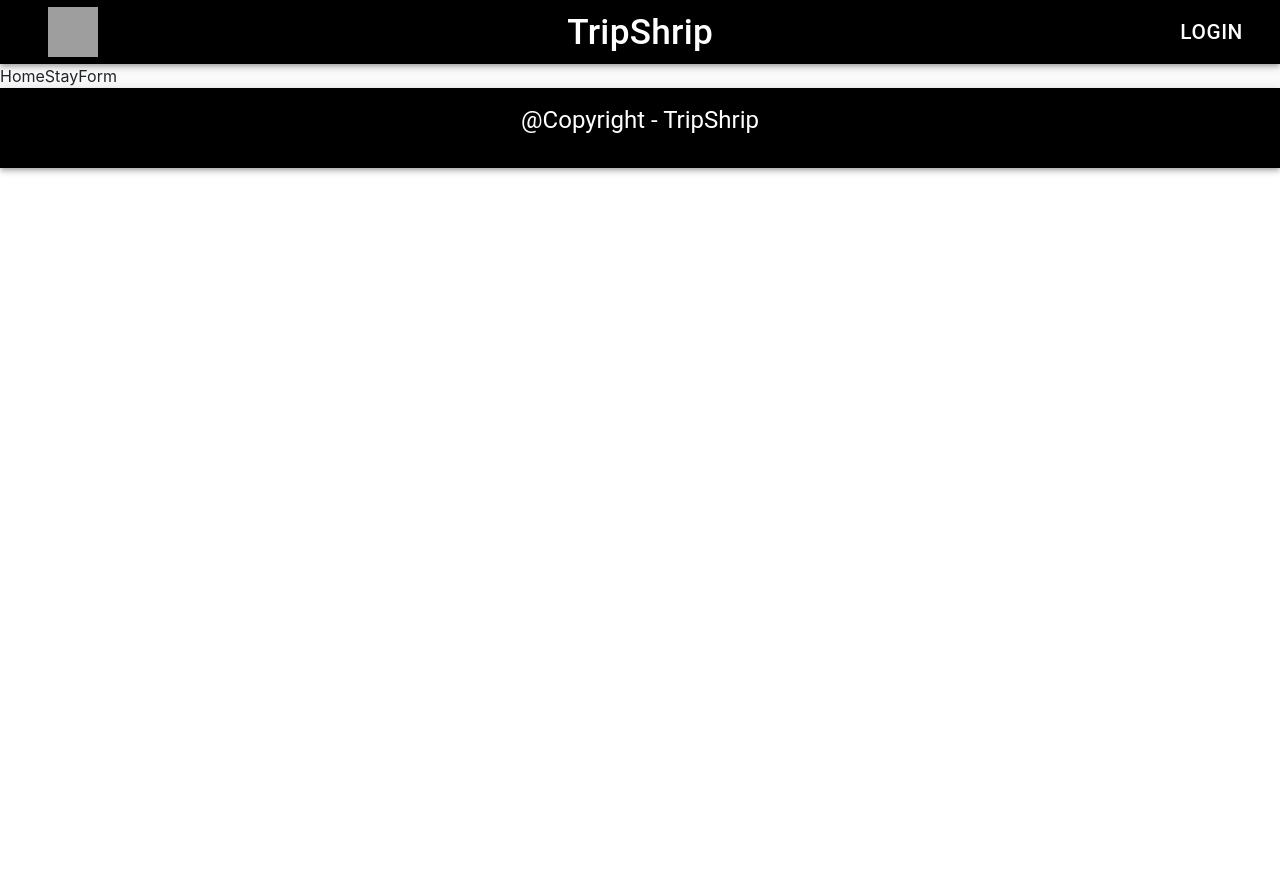
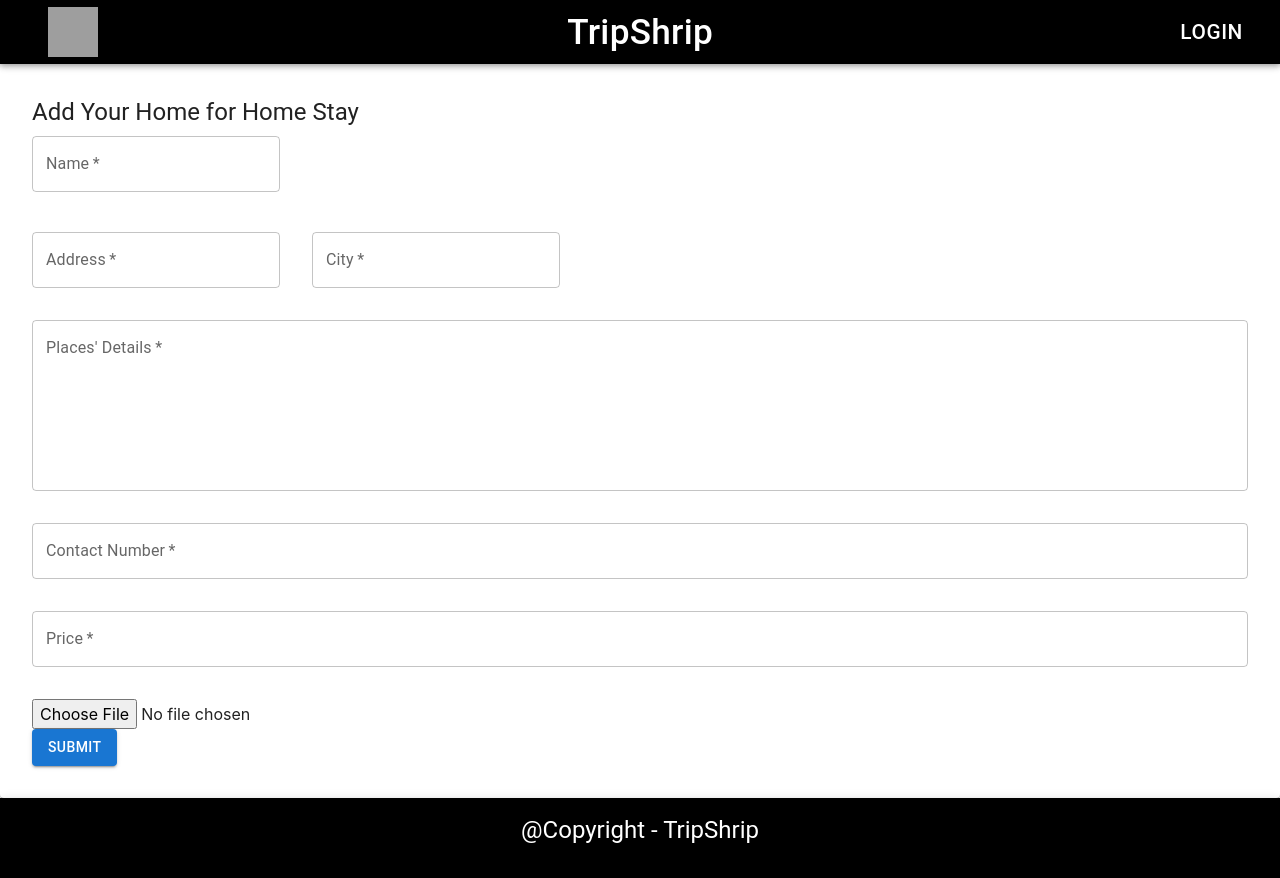
Before and after one commit to Nitigya272001/TripShrip, a React (Create React App) app: page /TripShrip/home_stay_add in a window 1280 px wide. Before the commit the page ends 800 px from the top, so only its background shows below. Built offline with nearby package versions, Linux system fonts and the light colour scheme; no server answers; grey boxes are pictures that could not be loaded.

Commit message:
HomeStay

```diff
--- a/package.json
+++ b/package.json
@@ -8,6 +8,7 @@
     "@cloudinary/url-gen": "^1.7.0",
     "@emotion/react": "^11.7.1",
     "@emotion/styled": "^11.6.0",
+    "@mui/icons-material": "^5.8.0",
     "@mui/material": "^5.2.5",
     "@mui/styles": "^5.5.1",
     "@testing-library/jest-dom": "^5.16.1",
@@ -30,7 +31,6 @@
     "eject": "react-scripts eject",
     "predeploy": "npm run build",
     "deploy": "gh-pages -d build"
-
   },
   "proxy": "http://localhost:5000",
   "eslintConfig": {
--- a/src/components/guides/Guide.js
+++ b/src/components/guides/Guide.js
@@ -71,6 +71,7 @@ function Guide() {
             <div style={{height: "60vh", width:'100vw', backgroundImage : "", backgroundSize: '100%', backgroundPosition : 'center center',  display : 'flex' , alignItems : 'center'}}>
                 <div style={{width:'30vw', height : '30vh', backgroundColor : 'white' ,borderRadius : '12px' , border : '2px solid black', marginLeft : '15vw', display : 'flex' , flexDirection : 'column' , alignItems : 'center'}}>
                     <h3> Get your guides in {city} </h3>
+                    <label> Start Date </label>
                     <input
                         style={{width : "90%"}}
                         name='fromD'
@@ -80,6 +81,7 @@ function Guide() {
                         onChange={(e) => {setFromDate(e.target.value);}}
                         min={`${todayDate.getFullYear()}-${todayDate.getMonth()+1}-${todayDate.getDate()}`}
                     />
+                    <label>Till Date </label>
                     <input
                         style={{width : "90%"}}
                         name='untilD'
--- /dev/null
+++ b/src/components/home-stay/HomeStay.js
@@ -0,0 +1,35 @@
+import React, {useEffect, useState} from 'react';
+import {useParams} from 'react-router-dom';
+import HomeStayCard from './HomeStayCard';
+import {getDocs, collection} from 'firebase/firestore';
+import {db} from '../../Firebase/Fire';
+import { fontFamily } from '@mui/system';
+import {Grid} from '@mui/material';
+
+const HomeStay = () => {
+    const [HomeStayCards,setHomeStayCards] = useState(null);
+    const {city} = useParams();
+
+    const ff = async() => {
+      let collectionName = city.toLowerCase() + "-home-stays";
+      let guidesSnapshot = await getDocs(collection(db, collectionName));
+      let HomeStayContents = (guidesSnapshot.docs.map(doc => doc.data()));
+
+      setHomeStayCards(HomeStayContents.map((HomeStayContent)=>{
+        return <HomeStayCard title={HomeStayContent.title} linkTo={""} image={HomeStayContent.images} description={HomeStayContent.HomeStaytext}/>
+      }))
+    }
+
+    useEffect(() => {
+      ff();
+    }, [])
+
+    return (
+      <>
+        <h1> Home Stays in the {city} </h1>
+        {HomeStayCards}
+      </>
+    )
+}
+
+export default HomeStay
--- /dev/null
+++ b/src/components/home-stay/HomeStayCard.js
@@ -0,0 +1,9 @@
+import React from 'react'
+
+const HomeStayCard = () => {
+  return (
+    <div>HomeStayCard</div>
+  )
+}
+
+export default HomeStayCard
--- a/src/components/home-stay/HomeStayForm.js
+++ b/src/components/home-stay/HomeStayForm.js
@@ -1,9 +1,175 @@
-import React from 'react'
+import React, { useState } from "react";
+import { useNavigate } from 'react-router-dom';
+
+import Fire from "../../Firebase/Fire"
+import axios from "axios"
+import { Paper, Box, Typography, TextField, Grid, Button, } from "@mui/material";
 
 const HomeStayForm = () => {
-  return (
-    <div>HomeStayForm</div>
-  )
+  const [img,setImg]=useState()
+    const [homestay, sethomestay] = useState({
+        name: "",
+        address: "",
+        city:"",
+        description: "",
+        image : "",
+        price : "",
+        contact: "",
+    }
+    );
+    const navigate = useNavigate();
+    let name, value;
+    const getUserData = (event) => {
+        name = event.target.name;
+        value = event.target.value;
+
+        sethomestay({ ...homestay, [name]: value })
+    };
+    const getImage = (files)=>{
+        const formdata =new FormData();
+        formdata.append("file",files[0]);
+        formdata.append("upload_preset","minorproject")
+        axios.post("https://api.cloudinary.com/v1_1/diuazm4pi/image/upload",formdata).then((res)=>{
+            setImg(res.data.secure_url);
+            console.log(img);
+        })
+    }
+    const postData = async (e) => {
+        e.preventDefault();
+
+        let res = 0;
+        const { name,address,city,description,price,contact } = homestay;
+        if ((name && contact && price)) {
+            let collectionName = city.toLowerCase() + "-home-stays";
+            Fire.firestore().collection(collectionName).add({
+                name:name,
+                address:address,
+                description:description,
+                price:price,
+                contact:contact,
+                images : img
+            });
+            res = true;
+        }
+        if (res) {
+            alert("Thanks for adding your home. Stay verified!");
+            navigate('/');
+        }
+        else {
+            alert('Please fill complete form');
+        }
+    };
+    return (
+        <>
+            <Paper component={Box} mx="auto" p={4}>
+                <Typography variant="h5" gutterBottom>Add Your Home for Home Stay</Typography>
+
+                <form onSubmit={postData}>
+                    <Grid container spacing={5}>
+                        <Grid item>
+                            <TextField
+                                variant="outlined"
+                                name="name"
+                                label="Name"
+                                type="text"
+                                value={homestay.name}
+                                placeholder="Enter Your Name"
+                                onChange={getUserData}
+                                required
+                            />
+                        </Grid>
+                    </Grid>
+                    <Grid container marginTop={5}>
+                        <Grid item>
+                            <TextField
+                                variant="outlined"
+                                name="address"
+                                label="Address"
+                                type="text"
+                                value={homestay.address}
+                                placeholder="Enter the address of the place"
+                                onChange={getUserData}
+                                required
+                                fullWidth
+                                size="medium"
+                            />
+                        </Grid>
+                        <Grid item marginLeft={4}>
+                            <TextField
+                                variant="outlined"
+                                name="city"
+                                label="City"
+                                type="text"
+                                value={homestay.city}
+                                placeholder="Enter the city of the place"
+                                onChange={getUserData}
+                                required
+                                fullWidth
+                            />
+                        </Grid>
+                    </Grid>
+                    <Grid>
+                        <Grid item marginTop={4}>
+                            <TextField
+                                variant="outlined"
+                                name="description"
+                                label="Places' Details"
+                                type="text"
+                                value={homestay.description}
+                                placeholder="Describe the place"
+                                onChange={getUserData}
+                                required
+                                multiline
+                                rows={6}
+                                maxRows={20}
+                                fullWidth
+                            />
+                        </Grid>
+
+                        <Grid item marginTop={4}>
+                            <TextField
+                                variant="outlined"
+                                name="contact"
+                                label="Contact Number"
+                                type="text"
+                                value={homestay.contact}
+                                placeholder="Enter your contact details"
+                                onChange={getUserData}
+                                required
+                                fullWidth
+                            />
+                        </Grid>
+
+                        <Grid item marginTop={4}>
+                            <TextField
+                                variant="outlined"
+                                name="price"
+                                label="Price"
+                                type="text"
+                                value={homestay.price}
+                                placeholder="Enter the price"
+                                onChange={getUserData}
+                                required
+                                fullWidth
+                            />
+                        </Grid>
+
+                        <Grid item marginTop={4}>
+                          <input type="file" name="image" onChange={(event)=>{getImage(event.target.files);}} />
+                        </Grid>
+                    </Grid>
+                    <Button
+                        variant="contained"
+                        color="primary"
+                        type="submit"
+                        marginTop={3}>
+                        Submit
+                    </Button>
+                </form>
+            </Paper>
+
+        </>
+    )
 }
 
 export default HomeStayForm
--- a/src/components/rent/Rent.js
+++ b/src/components/rent/Rent.js
@@ -37,6 +37,7 @@ function Rent() {
             <div style={{height: "60vh", width:'100vw', backgroundImage : `url(${bg})`, backgroundSize: '100%', backgroundPosition : 'center center',  display : 'flex' , alignItems : 'center'}}>
                 <div style={{width:'30vw', height : '30vh', backgroundColor : 'white' ,borderRadius : '12px' , border : '2px solid black', marginLeft : '15vw', display : 'flex' , flexDirection : 'column' , alignItems : 'center'}}>
                     <h3> Get vehicles on rent in {city} </h3>
+                    <label> Start Date </label>
                     <input
                         style={{width : "90%"}}
                         name='fromD'
@@ -46,6 +47,7 @@ function Rent() {
                         onChange={(e) => {setFromDate(e.target.value);}}
                         min={`${todayDate.getFullYear()}-${todayDate.getMonth()+1}-${todayDate.getDate()}`}
                     />
+                     <label> Till Date </label>
                     <input
                         style={{width : "90%"}}
                         name='untilD'
--- a/src/components/semantics/body/Body.js
+++ b/src/components/semantics/body/Body.js
@@ -17,6 +17,7 @@ import GuideForm from '../../guides/GuideForm';
 import TravelBlogs from '../../travel-blogs/TravelBlogs';
 import BlogForm from '../../travel-blogs/BlogForm';
 import RentForm from '../../rent/RentForm';
+import HomeStay from '../../home-stay/HomeStay';
 import HomeStayForm from '../../home-stay/HomeStayForm';
 import AuthContext from "../../auth/AuthContext";
 import Homepage from "./Homepage";
@@ -141,6 +142,7 @@ const Body = () => {
                 <Route exact path="/groups" element={<> Your Groups </>} />
                 <Route exact path="/services" element={<Services />} />
                 <Route exact path="/services/guides/:city" element={<Guide />} />
+                <Route exact path="/services/home_stay/:city" element={<HomeStay />} />
                 <Route exact path="/services/parking/:city" element={<Parking />} />
                 <Route exact path="/services/rent/:city" element={<Rent />} />
                 <Route exact path="/travel_blogs" element={<TravelBlogs />} />
--- a/src/components/travel-blogs/BlogForm.js
+++ b/src/components/travel-blogs/BlogForm.js
@@ -28,8 +28,8 @@ const BlogForm = () => {
     const getImage = (files)=>{
         const formdata =new FormData();
         formdata.append("file",files[0]);
-        formdata.append("upload_preset","x8enycrc")
-        axios.post("https://api.cloudinary.com/v1_1/desjmubi1/image/upload",formdata).then((res)=>{
+        formdata.append("upload_preset","minorproject")
+        axios.post("https://api.cloudinary.com/v1_1/diuazm4pi/image/upload",formdata).then((res)=>{
             setImg(res.data.secure_url);
             console.log(img);
         })
```
Also changed, not shown: 1 other file (tests, documents, lock files or other folders).
